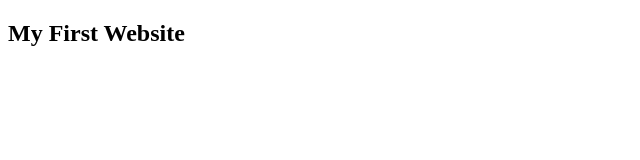
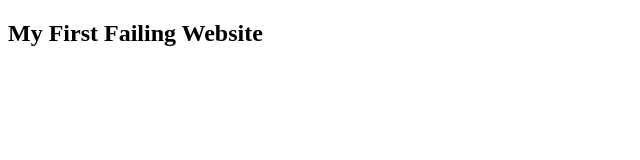
Before and after one commit to warren-sadler/grading-action, a website: page index.html in a window 1280 px wide. Shown: the whole page, without its empty margins (0-640 px from the left). Drawn offline with Linux system fonts and the light colour scheme.

Commit message:
test failing test

```diff
--- a/index.html
+++ b/index.html
@@ -8,7 +8,7 @@
 </head>
 
 <body>
-    <h2>My First Website</h2>
+    <h2>My First Failing Website</h2>
 </body>
 
 </html>
```
